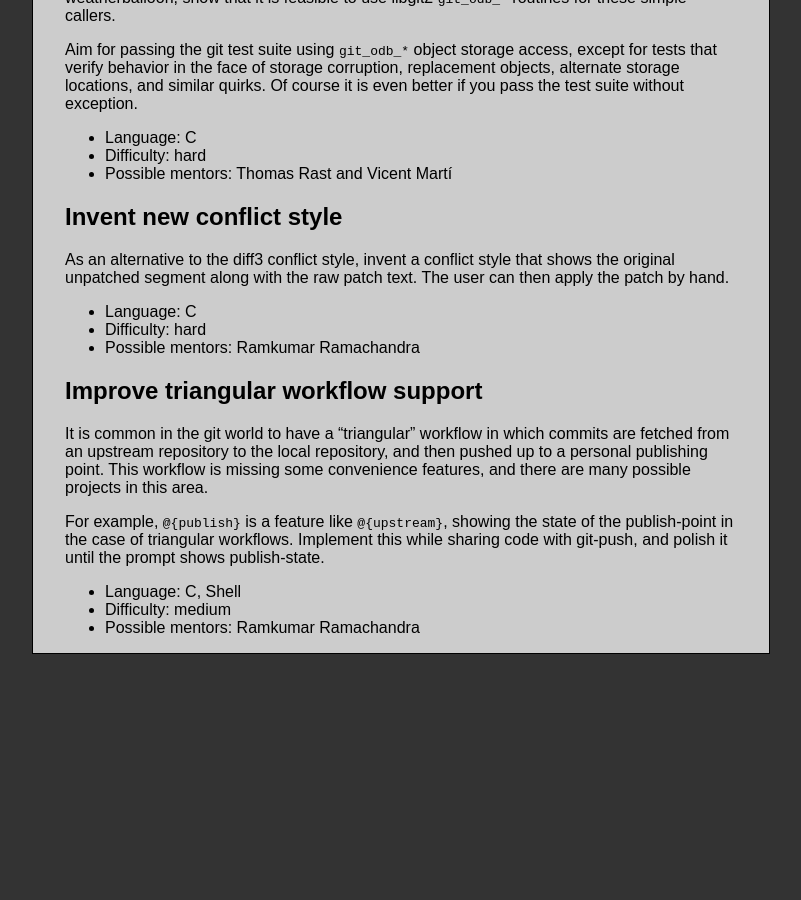
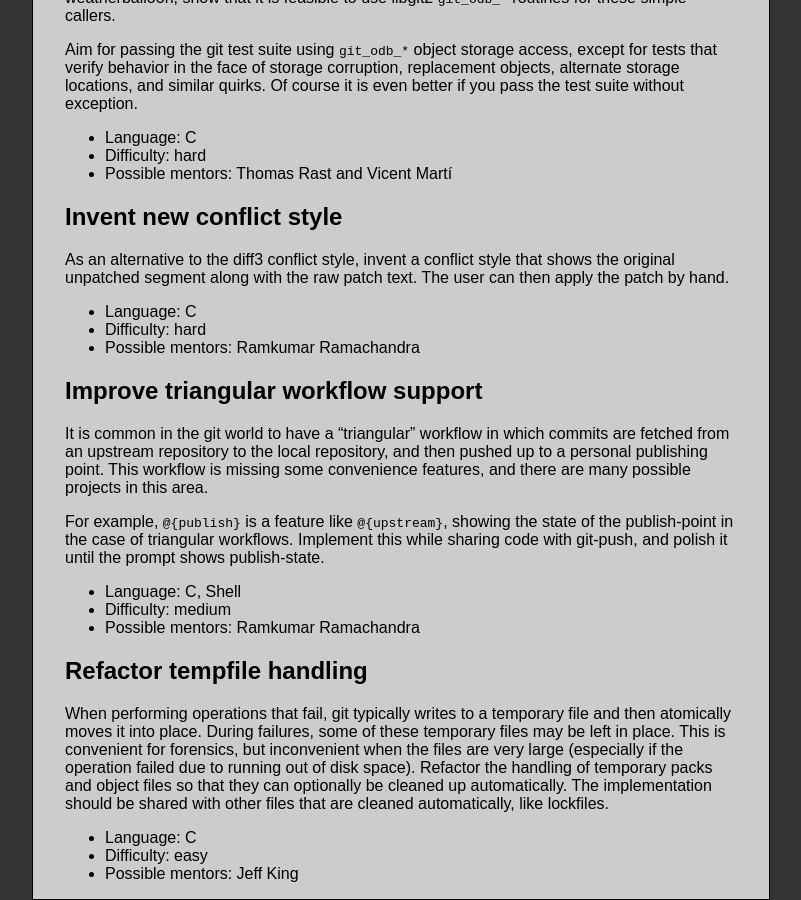
Before and after one commit to git/git.github.io, a Jekyll site: the page built from SoC-2014-Ideas.md, in a window 1280 px wide and 900 px high, scrolled down 821 px. Shown: the whole window, without its empty margins (308-1109 px from the left). Built offline with Jekyll 4.4.1, drawn with Linux system fonts in a browser that asks for light colours; Markdown is read by kramdown in place of the engine named in the settings; before the commit the page ends 1475 px from its top, so only the background shows below that.

Commit message:
add tempfile soc idea

```diff
--- a/SoC-2014-Ideas.md
+++ b/SoC-2014-Ideas.md
@@ -90,3 +90,18 @@ prompt shows publish-state.
  - Language: C, Shell
  - Difficulty: medium
  - Possible mentors: Ramkumar Ramachandra
+
+## Refactor tempfile handling
+
+When performing operations that fail, git typically writes to a
+temporary file and then atomically moves it into place. During failures,
+some of these temporary files may be left in place. This is convenient
+for forensics, but inconvenient when the files are very large
+(especially if the operation failed due to running out of disk space).
+Refactor the handling of temporary packs and object files so that they
+can optionally be cleaned up automatically. The implementation should be
+shared with other files that are cleaned automatically, like lockfiles.
+
+ - Language: C
+ - Difficulty: easy
+ - Possible mentors: Jeff King
```
